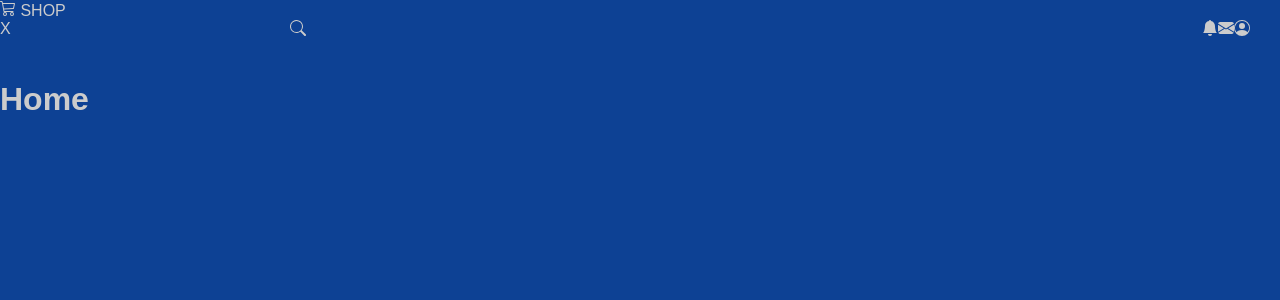
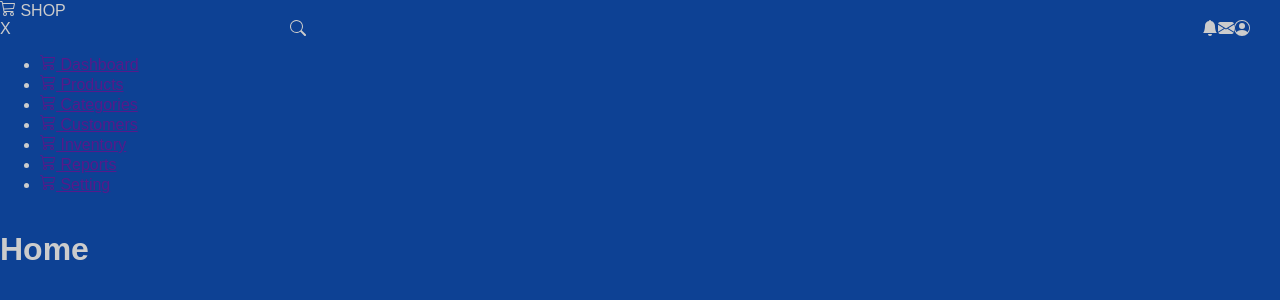
Before and after one commit to Pablo-jesuss/Landing-page-Dash, a React (Vite) app in the folder Painel/: page / in a window 1280 px wide. Shown: the top 300 px of the page. Built offline with nearby package versions, Linux system fonts and the light colour scheme.

Commit message:
sidebarList

```diff
--- a/Painel/src/Sidebar.jsx
+++ b/Painel/src/Sidebar.jsx
@@ -10,6 +10,50 @@
         </div>
         <span className="icon close-icon">X</span>
       </div>
+
+      <ul className="sidebar-list">
+        <li className="sidebar-list-item">
+          <a href="">
+            <BsCart3 className="icon" /> Dashboard
+          </a>
+        </li>
+
+        <li className="sidebar-list-item">
+          <a href="">
+            <BsCart3 className="icon" /> Products
+          </a>
+        </li>
+
+        <li className="sidebar-list-item">
+          <a href="">
+            <BsCart3 className="icon" /> Categories
+          </a>
+        </li>
+
+        <li className="sidebar-list-item">
+          <a href="">
+            <BsCart3 className="icon" /> Customers
+          </a>
+        </li>
+
+        <li className="sidebar-list-item">
+          <a href="">
+            <BsCart3 className="icon" /> Inventory
+          </a>
+        </li>
+
+        <li className="sidebar-list-item">
+          <a href="">
+            <BsCart3 className="icon" /> Reports
+          </a>
+        </li>
+
+        <li className="sidebar-list-item">
+          <a href="">
+            <BsCart3 className="icon" /> Setting
+          </a>
+        </li>
+      </ul>
     </aside>
   );
 };
```
